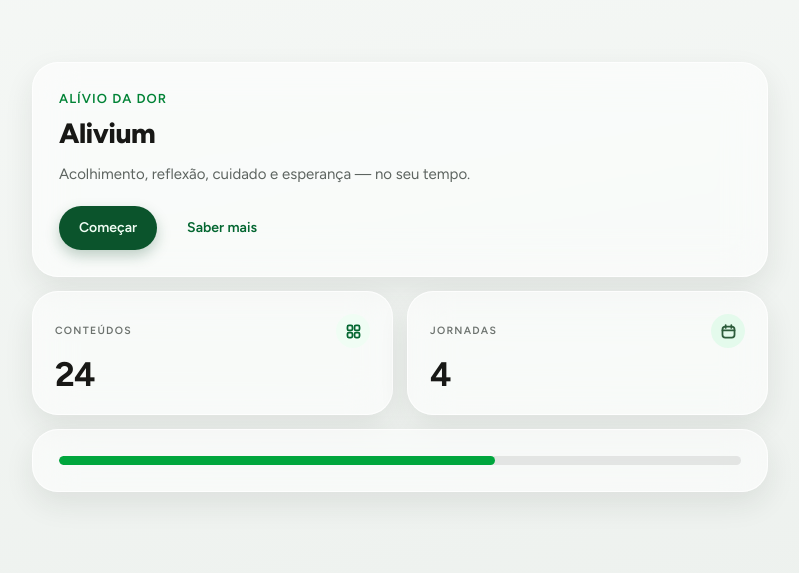
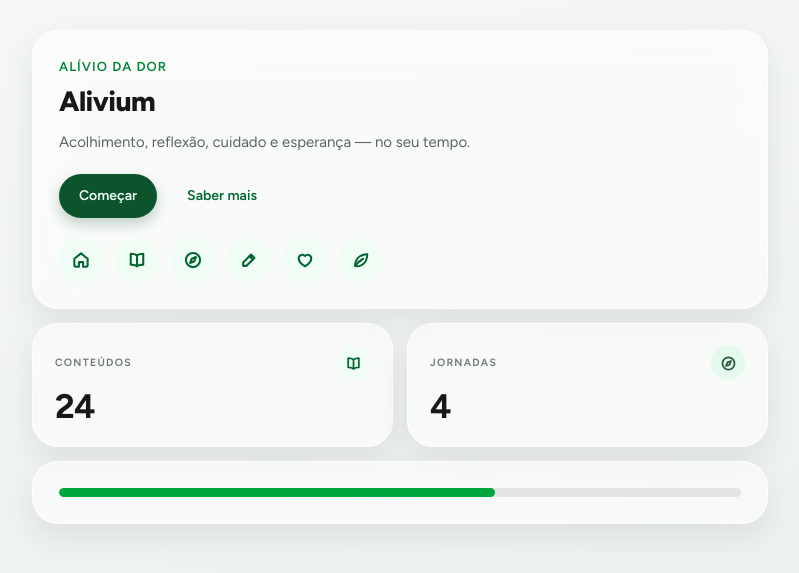
Before and after one commit to VictorNascimento14/Alivium, a React (Vite) app: page / in a window 1280 px wide. Shown: the part 123-696 px from the top of the page, without its empty margins (240-1039 px from the left). Built offline with nearby package versions, Linux system fonts and the light colour scheme.

Commit message:
ui(icones): acrescentar ícones de navegação do Alivium ao Glyph (#4)

```diff
--- a/src/App.tsx
+++ b/src/App.tsx
@@ -1,4 +1,7 @@
-import { AnimatedNumber, Button, GlassCard, MeterBar, StatCard, stagger, toast } from "@/ui";
+import { AnimatedNumber, Button, GlassCard, Glyph, MeterBar, StatCard, stagger, toast } from "@/ui";
+import type { GlyphName } from "@/ui";
+
+const ICONES: GlyphName[] = ["home", "book", "compass", "pen", "heart", "leaf"];
 
 /**
  * Tela provisória: prova os primitivos antes de a casca e as rotas chegarem.
@@ -17,10 +20,17 @@
           <Button onClick={() => toast("Tudo certo", "Os primitivos estão no ar.")}>Começar</Button>
           <Button variant="ghost">Saber mais</Button>
         </div>
+        <div className="mt-5 flex flex-wrap gap-3 text-primary-800">
+          {ICONES.map((n) => (
+            <span key={n} className="grid h-11 w-11 place-items-center rounded-full bg-primary-50" title={n}>
+              <Glyph name={n} size={20} />
+            </span>
+          ))}
+        </div>
       </GlassCard>
       <div className="grid gap-3.5 sm:grid-cols-2">
-        <StatCard label="Conteúdos" value={<AnimatedNumber value={24} />} icon="grid" delay={stagger(1)} />
-        <StatCard label="Jornadas" value={<AnimatedNumber value={4} />} icon="calendar" tone="mint" delay={stagger(2)} />
+        <StatCard label="Conteúdos" value={<AnimatedNumber value={24} />} icon="book" delay={stagger(1)} />
+        <StatCard label="Jornadas" value={<AnimatedNumber value={4} />} icon="compass" tone="mint" delay={stagger(2)} />
       </div>
       <GlassCard className="p-[26px]" delay={stagger(3)}>
         <MeterBar pct={64} label="Progresso de exemplo" />
--- a/src/ui/base/Glyph.tsx
+++ b/src/ui/base/Glyph.tsx
@@ -29,7 +29,14 @@
   | "menu"
   | "close"
   | "chevron-down"
-  | "panel-left";
+  | "panel-left"
+  // Alivium — acrescentados no mesmo traçado 2.5 em caixa 24.
+  | "home"
+  | "book"
+  | "compass"
+  | "pen"
+  | "heart"
+  | "leaf";
 
 const PATHS: Record<GlyphName, ReactElement> = {
   grid: (
@@ -149,6 +156,38 @@
       <path d="M9.5 4.5v15" />
     </>
   ),
+  home: (
+    <>
+      <path d="M4 10.5 12 4l8 6.5V18a2 2 0 0 1-2 2h-3.5v-5.5h-5V20H6a2 2 0 0 1-2-2z" />
+    </>
+  ),
+  book: (
+    <>
+      <path d="M12 6.5C10.3 5.2 8 4.5 4.5 4.5v13c3.5 0 5.8.7 7.5 2 1.7-1.3 4-2 7.5-2v-13c-3.5 0-5.8.7-7.5 2z" />
+      <path d="M12 6.5v13" />
+    </>
+  ),
+  compass: (
+    <>
+      <circle cx="12" cy="12" r="8.5" />
+      <path d="m15.5 8.5-2 5-5 2 2-5z" />
+    </>
+  ),
+  pen: (
+    <>
+      <path d="M14.5 5.5 18.5 9.5 9 19H5v-4z" />
+      <path d="M12.5 7.5l4 4" />
+    </>
+  ),
+  heart: (
+    <path d="M12 19.5s-7.5-4.3-7.5-9.7A4.3 4.3 0 0 1 12 7.2a4.3 4.3 0 0 1 7.5 2.6c0 5.4-7.5 9.7-7.5 9.7z" />
+  ),
+  leaf: (
+    <>
+      <path d="M5 19c0-8 5-13.5 14.5-14-.3 9.5-5.8 14.5-13.5 14.5" />
+      <path d="M5 19c3-4 6-6.5 9.5-8.5" />
+    </>
+  ),
 };
 
 interface GlyphProps extends Omit<SVGProps<SVGSVGElement>, "name"> {
```
